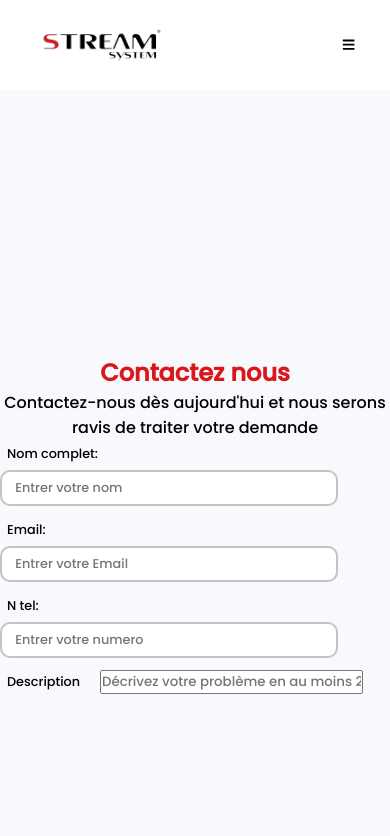
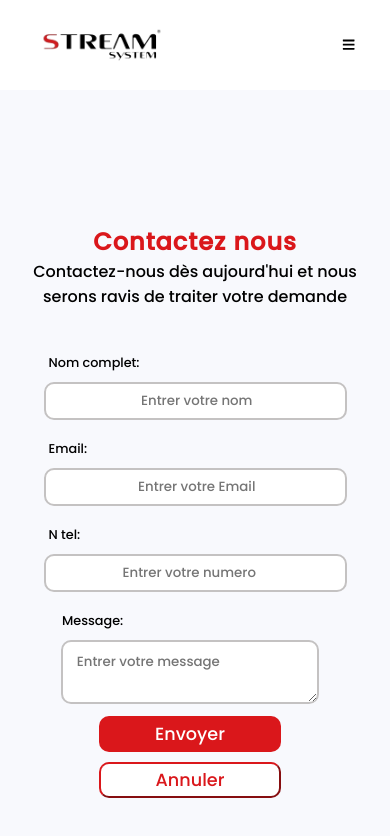
Before and after one commit to abdellahd63/website-stream-main, a React (Create React App) app in the folder frontend/: page /Contact in a window 390 px wide. Shown: the top 836 px of the page. Built offline with nearby package versions, Linux system fonts and the light colour scheme.

Commit message:
contact-form-changes

```diff
--- a/frontend/src/Routes/Contact.jsx
+++ b/frontend/src/Routes/Contact.jsx
@@ -1,6 +1,6 @@
 import React from 'react'
 import './Styles/contact.css'
-import FormInput from './Form/FormInput'
+import Contactforminput from './Form/Contactforminput'
 
 export default function Contact (){
   return (
@@ -9,16 +9,22 @@ export default function Contact (){
         <p>Contactez-nous dès aujourd'hui et nous serons ravis de traiter votre demande</p>
 
         <div className='contact-form'>
-          <div className=''>
+          <div className='first-section'>
+            <Contactforminput label='Nom complet:' placeholder=' Entrer votre nom' type='text' width='50VH'/>
+            <Contactforminput label='Email:' placeholder=' Entrer votre Email' type='email' width='50VH'/>
+            <Contactforminput label='N tel:' placeholder=' Entrer votre numero' type='number' width='50VH'/>
+          </div>
+           <div className='second-section'>
+            <label>Message:</label>
+           <textarea  placeholder=' Entrer votre message' type='text' width='max-content'>
 
-            <FormInput label='Nom complet:' placeholder=' Entrer votre nom' type='text'/>
-            <FormInput label='Email:' placeholder=' Entrer votre Email' type='email'/>
-            <FormInput label='N tel:' placeholder=' Entrer votre numero' type='number'/>
+           </textarea>
           </div>
-           <div className='description'>
-            <label>Description</label>
-            <input placeholder='Décrivez votre problème en au moins 250 caractères' maxLength={250} type='text'/>
 
+          <div className="buttons-area">
+
+                    <button id='cancel_button' type='button'>Annuler</button>
+                    <button id='submit_button' type='submit'>Envoyer</button>
           </div>
         </div>
     </div>
--- a/frontend/src/Routes/Form/CostumSelect.jsx
+++ b/frontend/src/Routes/Form/CostumSelect.jsx
@@ -1,4 +1,4 @@
-import '../Form/FormInput.css'
+import '../Form/style/FormInput.css'
 import React from 'react'
 
 const CostumSelect = (props) => {
--- a/frontend/src/Routes/Form/FormInput.jsx
+++ b/frontend/src/Routes/Form/FormInput.jsx
@@ -1,4 +1,4 @@
-import '../Form/FormInput.css'
+import '../Form/style/FormInput.css'
 import React from 'react'
 
 
--- a/frontend/src/Routes/Form/contactforminput.jsx
+++ b/frontend/src/Routes/Form/contactforminput.jsx
@@ -0,0 +1,13 @@
+import React from 'react'
+import './style/contactinput.css'
+
+const Contactforminput = (props) => {
+  return (
+    <div className='contactinput'>
+        <label>{props.label}</label>
+        <input placeholder={props.placeholder} type={props.type} width={props.width} />
+    </div>
+  )
+}
+
+export default Contactforminput
--- /dev/null
+++ b/frontend/src/Routes/Form/style/contactinput.css
@@ -0,0 +1,30 @@
+.contactinput{
+    display: flex;
+    flex-direction: column;
+}
+
+.contactinput label{
+    margin-bottom: 10px;
+    margin-left: 15px;
+}
+
+
+
+.contactinput input{
+    padding: 7px 20px;
+    margin: 0px 10px;
+    border-radius: 10px;
+    border: 2px solid rgb(0, 0, 0);
+    text-align: center;
+    width: auto;
+}
+
+.contactinput input:enabled{
+    border: 2px solid #c4c2c2;
+    transition: 0.5s;
+}
+
+.contactinput input:hover{
+    border: 2px solid #000;
+    transition: 0.5s;
+}
--- a/frontend/src/Routes/Styles/contact.css
+++ b/frontend/src/Routes/Styles/contact.css
@@ -11,4 +11,106 @@
 .contact-form{
     display: flex;
     flex-direction: column;
+    justify-content: center;
+    align-items: center;
+    width: 100%;
 }
+
+.first-section{
+    display: flex;
+    flex-direction: row;
+}
+.second-section{
+    display: flex;
+    flex-direction: column;
+    width: 100vh;
+    margin: 10px 10px;
+    margin-top: 20px;
+    justify-content: center;
+    text-align: left;
+}
+.second-section label{
+    margin: 0px;
+    margin-left: 35px;
+}
+
+textarea{
+    width: 90%;
+    margin-top: 10px;
+    padding: 10px;
+    border: 2px solid #c4c2c2;
+    border-radius: 10px;
+    text-align: left;
+    align-self: center;
+}
+
+@media only screen and (max-width:1024px){
+
+    .Contact-page{
+        overflow-y: scroll;
+        justify-content: center;
+        align-items: center;
+    }
+
+    .Contact-page h2{
+        text-align: center;
+        color: #DA171B;
+        font-size: 1.5em;
+        letter-spacing: 1px;
+    }
+
+    .Contact-page p{
+        font-size: 1em;
+        margin: 0px 5px;
+    }
+    .contact-form{
+        text-align: left;
+        display: flex;
+        flex-direction: column;
+        padding: 25px;
+        justify-content: center;
+        align-items: center;
+    }
+
+    .first-section{
+        margin-right: 0px;
+        display: flex;
+        flex-direction: column;
+    }
+    .second-section{
+        margin-left: 0px;
+        width: 90%;
+        padding: 0px 10px;
+
+    }
+
+    .second-section label{
+        margin: 0px;
+        margin-left: 15px;
+    }
+
+    textarea{
+        width: 90%;
+        margin-top: 10px;
+        padding: 10px;
+        border: 2px solid #c4c2c2;
+        border-radius: 10px;
+        text-align: left;
+        align-self: center;
+    }
+
+    .buttons-area{
+        display: flex;
+        flex-direction:column-reverse;
+        justify-content: center;
+
+    }
+
+    #cancel_button{
+        margin-top: 5px;
+    }
+
+    #submit_button{
+        margin-bottom: 5px;
+    }
+}
```
Also changed, not shown: frontend/src/Routes/Form/style/FormInput.css (renamed from frontend/src/Routes/Form/FormInput.css).
